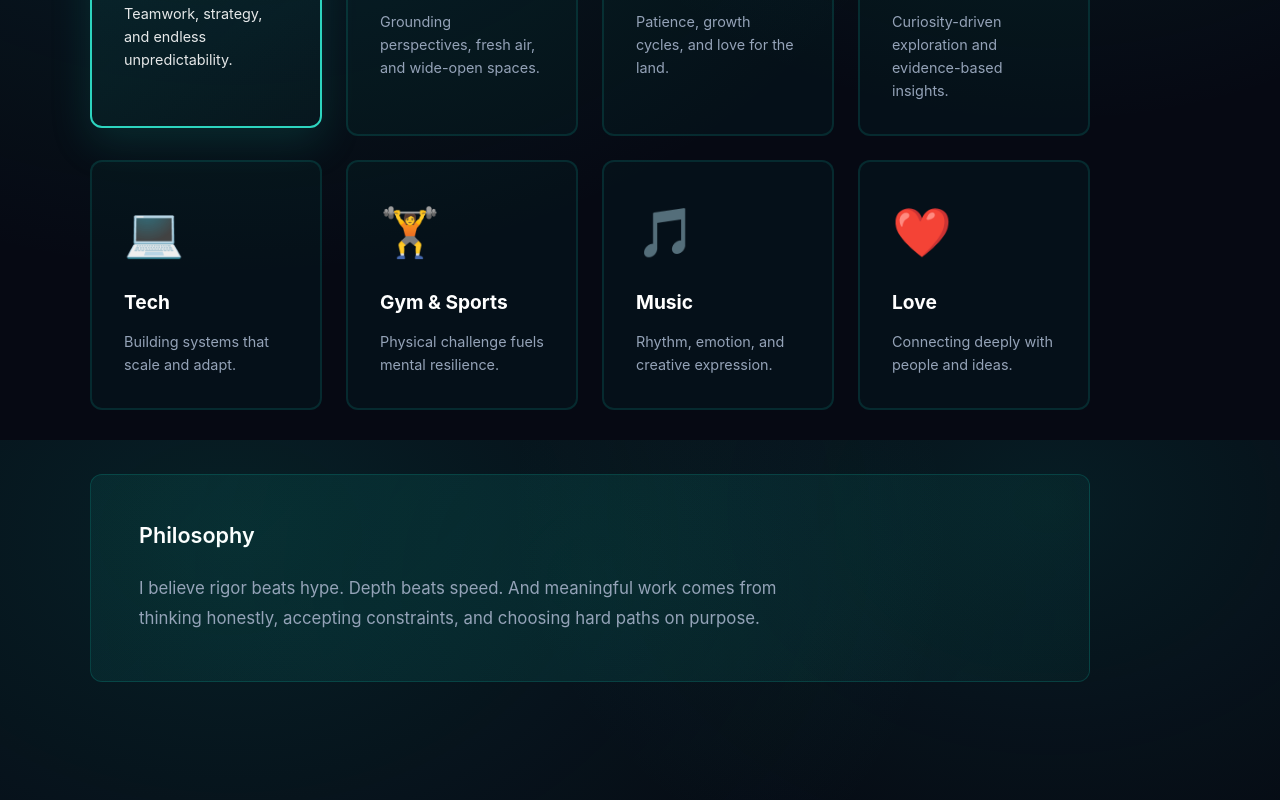
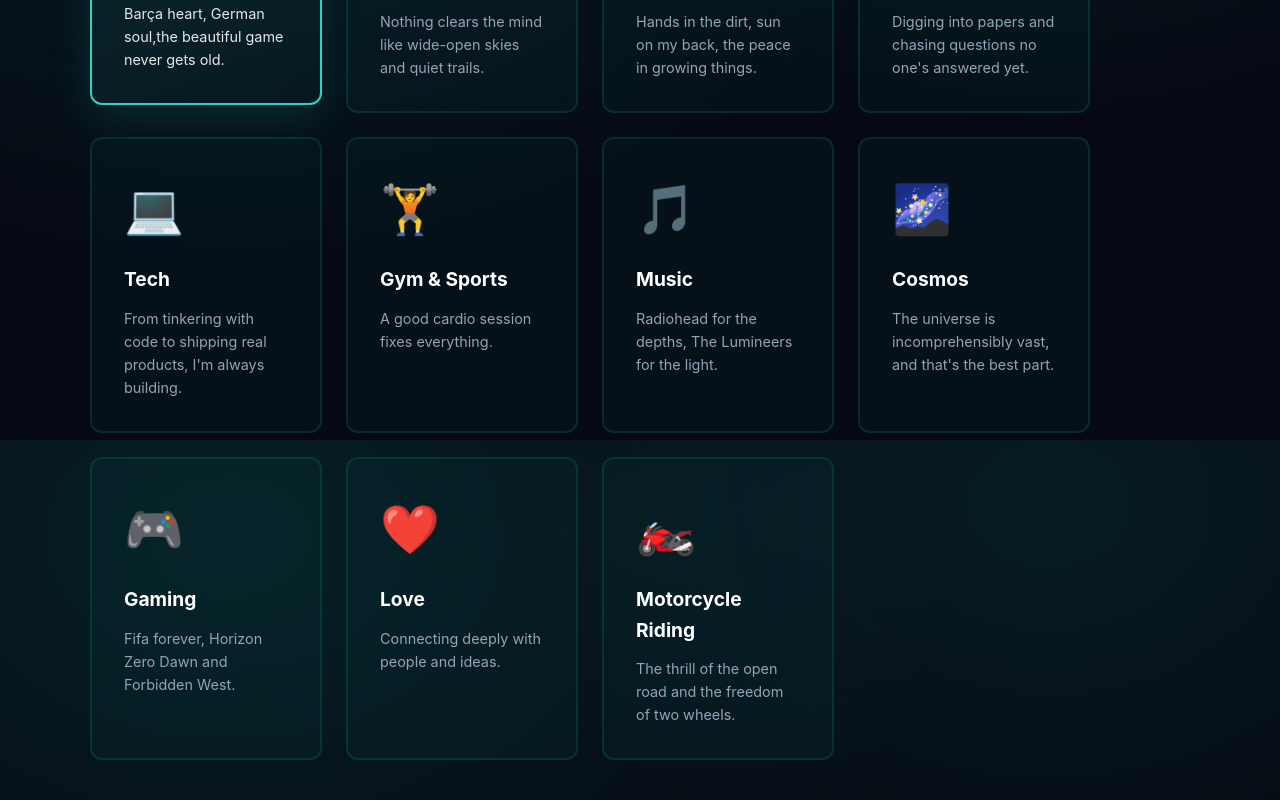
Before and after one commit to Mohamed-Moslemani/Portfolio-1, a React (Vite) app: page / in a window 1280 px wide. Shown: the part 8360-9160 px from the top of the page. Built offline with nearby package versions, Linux system fonts and the light colour scheme.

Commit message:
mohamedmoslemani/update about

```diff
--- a/src/sections/About.jsx
+++ b/src/sections/About.jsx
@@ -10,50 +10,70 @@ export default function About() {
     {
       title: "Football",
       icon: "⚽",
-      description: "Teamwork, strategy, and endless unpredictability.",
+      description: "Barça heart, German soul,the beautiful game never gets old.",
       color: "#2dd4bf"
     },
     {
       title: "Nature",
       icon: "🌿",
-      description: "Grounding perspectives, fresh air, and wide-open spaces.",
+      description: "Nothing clears the mind like wide-open skies and quiet trails.",
       color: "#34d399"
     },
     {
       title: "Farming",
       icon: "🌾",
-      description: "Patience, growth cycles, and love for the land.",
+      description: "Hands in the dirt, sun on my back, the peace in growing things.",
       color: "#a78bfa"
     },
     {
       title: "Research",
       icon: "🔬",
-      description: "Curiosity-driven exploration and evidence-based insights.",
+      description: "Digging into papers and chasing questions no one's answered yet.",
       color: "#f472b6"
     },
     {
       title: "Tech",
       icon: "💻",
-      description: "Building systems that scale and adapt.",
+      description: "From tinkering with code to shipping real products,  I'm always building.",
       color: "#fbbf24"
     },
     {
       title: "Gym & Sports",
       icon: "🏋️",
-      description: "Physical challenge fuels mental resilience.",
+      description: "A good cardio session fixes everything.",
       color: "#fb7185"
     },
     {
       title: "Music",
       icon: "🎵",
-      description: "Rhythm, emotion, and creative expression.",
+
+      description: "Radiohead for the depths, The Lumineers for the light.",
       color: "#c084fc"
+    },
+    {
+      title: "Cosmos",
+      icon: "🌌",
+      description: "The universe is incomprehensibly vast, and that's the best part.",
+      color: "#818cf8"
+    },
+    {
+      title: "Gaming",
+      icon: "🎮",
+      description: "Fifa forever, Horizon Zero Dawn and Forbidden West.",
+      color: "#fbbf24"
     },
     {
       title: "Love",
       icon: "❤️",
       description: "Connecting deeply with people and ideas.",
       color: "#f472b6"
+    },
+
+    {
+      title: "Motorcycle Riding",
+      icon: "🏍️",
+      description: "The thrill of the open road and the freedom of two wheels.",
+      color: "#fbbf24"
     }
   ];
 
```
